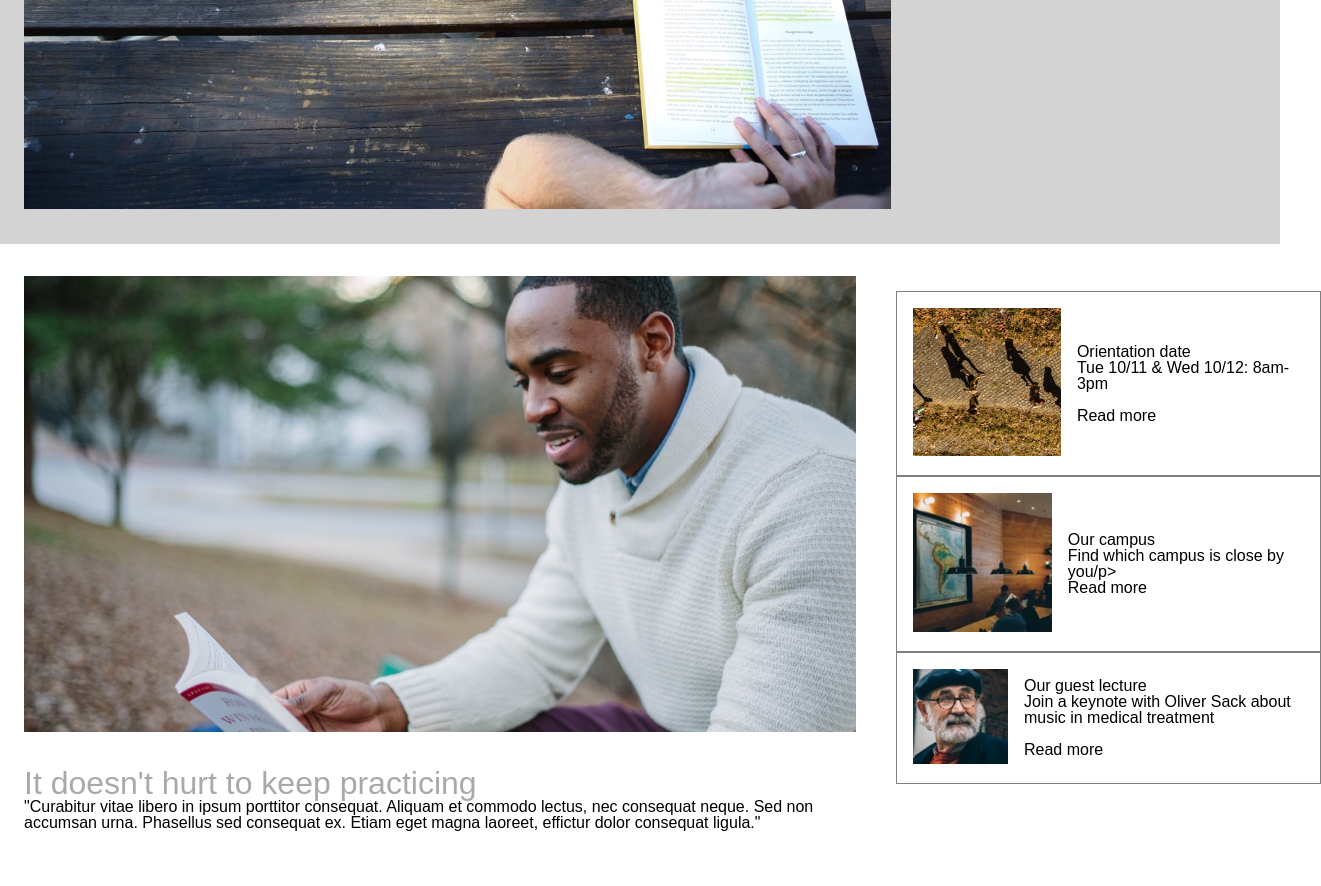
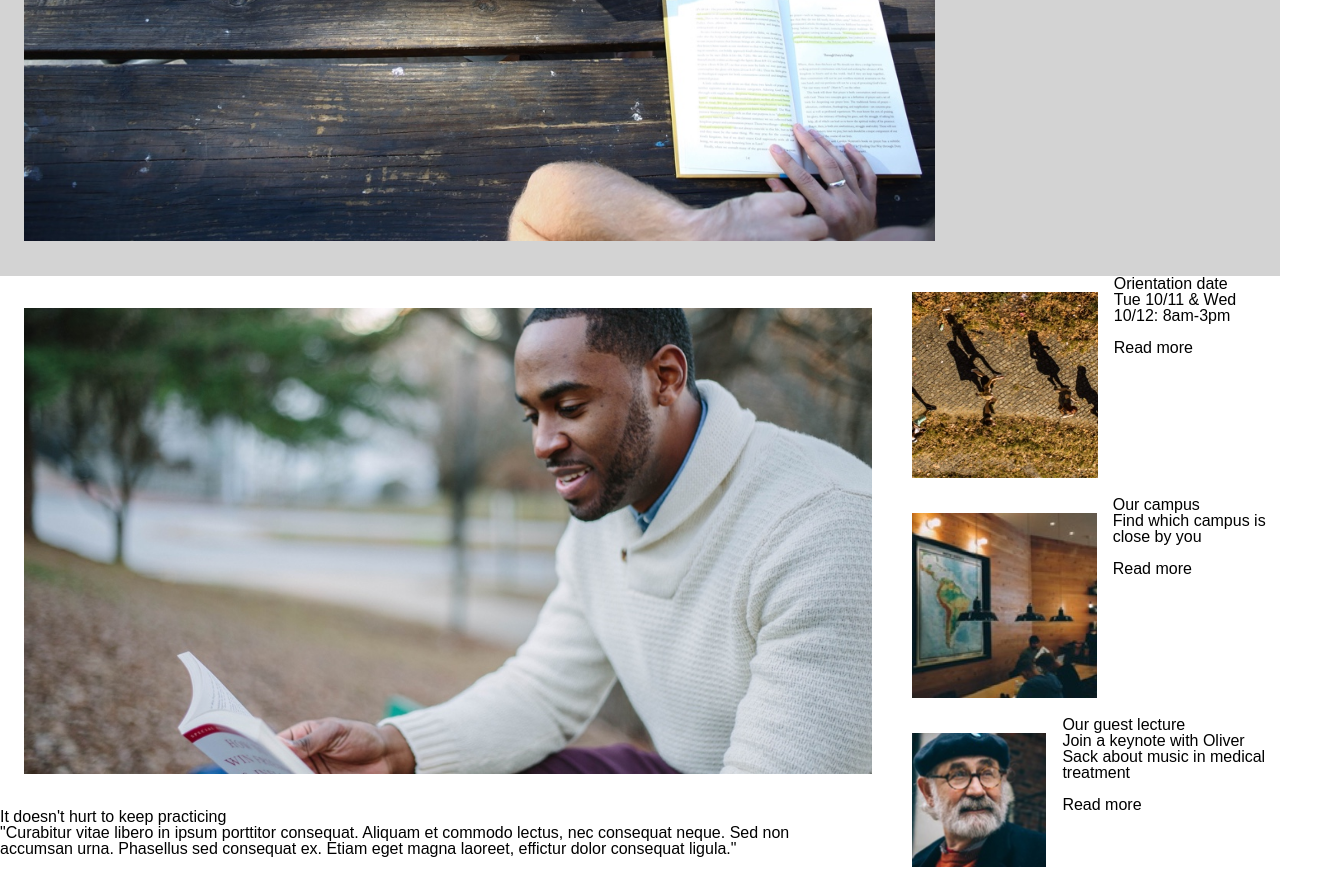
Before and after one commit to thill1982/capstone-colmar-academy, a plain HTML site: page index.html in a window 1280 px wide. Shown: the part 528-1414 px from the top of the page, 1321 px wide, since content can reach past the window. Before the commit the page ends 1359 px from the top, so only its background shows below. Drawn offline with Linux system fonts and the light colour scheme.

Commit message:
Work on news banner section

```diff
--- a/index.html
+++ b/index.html
@@ -25,11 +25,11 @@
       </div>
       </div>
     </header>
-    <div class="banner-container">
+    <div class="main-banner-container">
       <div class="banner-container-image">
       <img src="./resources/images/banner.jpg" alt="">
       </div>
-      <div class="banner-container-content">
+      <div class="main-banner-container-content">
         <h1>Learn something new everyday</h1>
         <br />
         <p>Lorem ipsum dolor sit amet, consectetur adipiscing elit.</p>
@@ -37,15 +37,17 @@
         <span>Start here</span>
       </div>
     </div>
-    <div class="banner-container-2">
-      <div class="banner-container-content-2">
+    <div class="news-banner-container">
+      <div class="news-banner-container-left">
       <div class="banner-container-image">
         <img src="./resources/images/information-main.jpg" alt="">
       </div>
+      <div class="news-banner-container-left-content">
       <h1>It doesn't hurt to keep practicing</h1>
       <p>"Curabitur vitae libero in ipsum porttitor consequat. Aliquam et commodo lectus, nec consequat neque. Sed non accumsan urna. Phasellus sed consequat ex. Etiam eget magna laoreet, effictur dolor consequat ligula."</p>
+      </div>
     </div>
-      <div class="banner-container-content">
+      <div class="news-banner-container-right">
         <div class="side-story-container">
           <div class="side-story-container-image">
             <img src="./resources/images/information-orientation.jpg" alt="">
@@ -63,7 +65,7 @@
           </div>
           <div class="side-story-content">
             <h2>Our campus</h2>
-            <p>Find which campus is close by you/p>
+            <p>Find which campus is close by you</p>
             <br />
             <a href="#">Read more</a>
           </div>
--- a/resources/css/style.css
+++ b/resources/css/style.css
@@ -18,15 +18,6 @@ header {
 
 }
 
-body {
-
-}
-
-h1 {
-  font-size: 2rem;
-  color: darkgray;
-}
-
 .logo {
   display: flex;
   align-items: center;
@@ -43,89 +34,83 @@ h1 {
   padding: 0 0.5rem;
 }
 
-/*banner section 1*/
-.banner-container {
+/*main banner section*/
+.main-banner-container {
   display: flex;
   background-color: lightgray;
-
 }
 
 .banner-container-image {
-  padding: 2rem 1.5rem 2rem 1.5rem;
+  padding: 2rem 1.5rem;
   min-width: 60%;
+
  }
 
 .banner-container-image img {
   max-width: 100%;
+
+
 }
 
-.banner-container-content {
+.main-banner-container-content {
   display: flex;
   justify-content: center;
   align-items: flex-start;
   flex-direction: column;
   max-width: 30%;
-  padding-left: 1rem;
 }
 
-.banner-container-content h1 {
+.main-banner-container-content h1 {
   display: block;
 }
 
-.banner-container-content span {
+.main-banner-container-content span {
   background-color: gray;
   text-align: center;
   padding: 0.5rem 0;
   width: 100%;
-  color: white;
 }
 
-/*banner section 2 with side stories*/
+/*news banner section with side stories*/
 
-.banner-container-2 {
+.news-banner-container {
   display: flex;
-  background-color: white;
+}
+
+.news-banner-container-left {
+
 
 }
 
-.banner-container-content-2 {
-  display: flex;
-  flex-direction: column;
-  justify-content: center;
-
+.news-banner-container-left-content {
+max-width: 90%;
 }
 
-.banner-container-content-2 h1 {
-  padding-left: 1.5rem;
+.news-banner-container-right {
+  display: flex;
+
+  flex-direction: column;
+  max-width: 24rem;
 }
 
-.banner-container-content-2 p {
-  padding-left: 1.5rem;
+.side-story-container {
+  display: flex;
+
+    flex-direction: row;
 }
 
 .side-story-container-image {
-  width: 35%;
   padding: 1rem;
+  min-width: 35%;
 }
 
 .side-story-container-image img {
   max-width: 100%;
 }
 
-.side-story-container {
-  display:flex;
-  min-width: 26.4375rem;
-  justify-content: flex-start;
-  align-items: center;
-  border: 1px solid gray;
-}
-
-.side-story-content {
+.side-story-container-content {
 
 }
-
-
-
 
 /*
 header {
```
